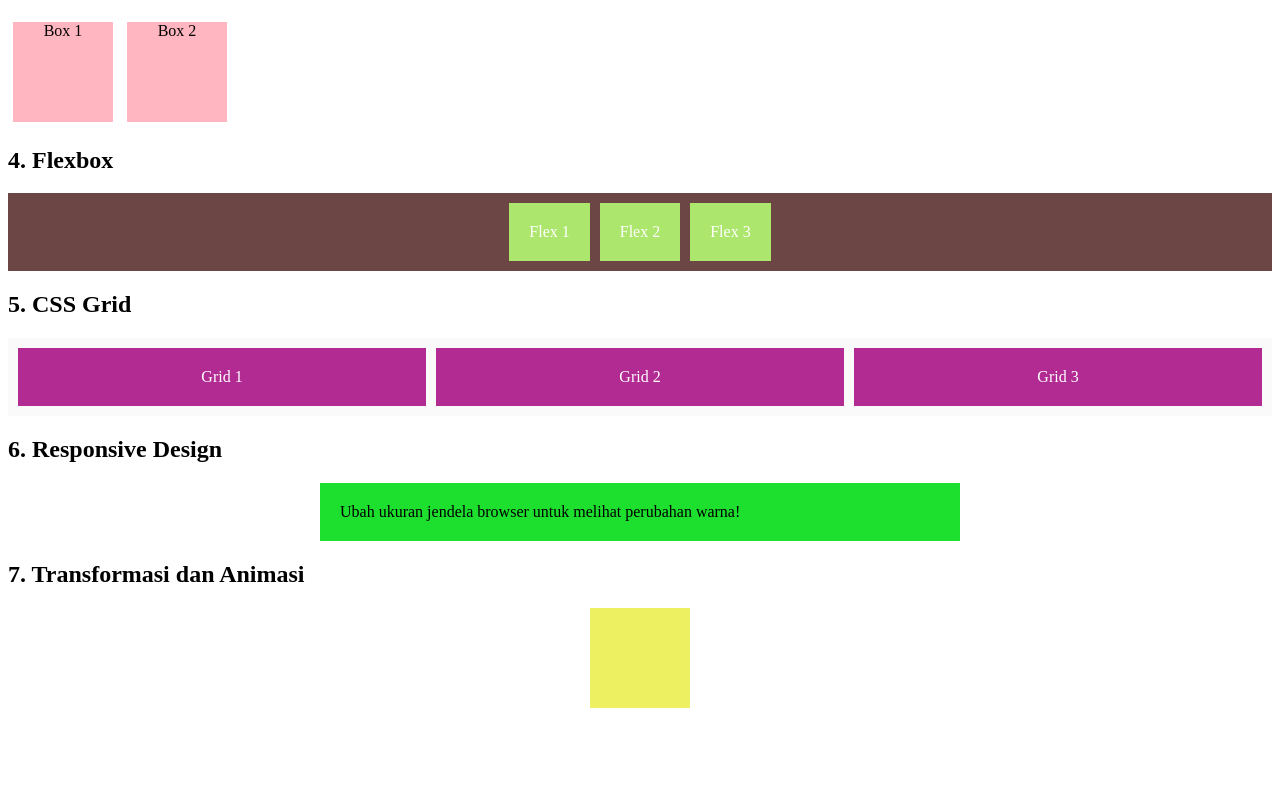
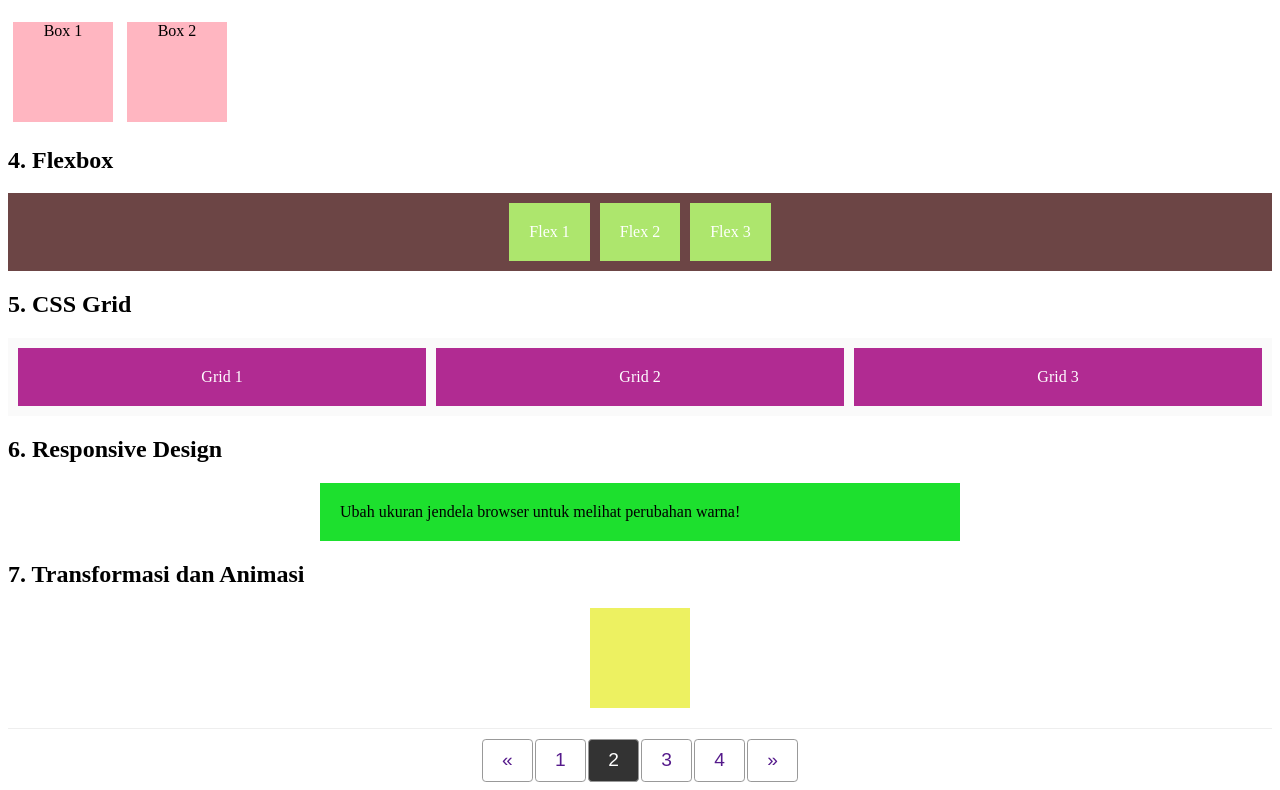
Before and after one commit to dapimorales/1124160205-p10, a plain HTML site: page index.html in a window 1280 px wide. Shown: the part 472-1262 px from the top of the page. Before the commit the page ends 1200 px from the top, so only its background shows below. Drawn offline with Linux system fonts and the light colour scheme; a web font is replaced by a local one.

Commit message:
pagenation

```diff
--- a/index.html
+++ b/index.html
@@ -107,6 +107,53 @@
       transform: rotate(15deg) scale(1.2); /* Efek rotasi dan perbesaran saat hover */
     }
 
+    	  /* ### Pagination ### */
+	   .visuallyhidden {
+			  border: 0;
+			  clip: rect(0 0 0 0);
+			  height: auto;
+			  margin: 0;
+			  overflow: hidden;
+			  padding: 0;
+			  position: absolute;
+			  width: 1px;
+			  white-space: nowrap;
+			}
+
+			nav {
+			  border-top: 1px solid #eee;
+			  margin-top: 1em;
+			  padding-top: 0.5em;
+			  font: 1.2em sans-serif;
+
+			  display: flex;
+			  justify-content: center;
+			}
+
+			.pagination {
+			  list-style: none;
+			  margin: 0;
+			  padding: 0;
+			  display: flex;
+			}
+
+			.pagination li {
+			  margin: 0 1px;
+			}
+
+			.pagination a {
+			  display: block;
+			  padding: 0.5em 1em;
+			  border: 1px solid #999;
+			  border-radius: 0.2em;
+			  text-decoration: none;
+			}
+
+			.pagination a[aria-current="page"] {
+			  background-color: #333;
+			  color: #fff;
+			}
+
     </style>
 </head>
 <body>
@@ -153,5 +200,38 @@
   <h2>7. Transformasi dan Animasi</h2>
   <div class="animated-box"></div>
 
+  <!-- Pagination -->
+
+  <nav aria-label="pagination">
+  <ul class="pagination">
+    <li>
+      <a href="">
+        <span aria-hidden="true">&laquo;</span>
+        <span class="visuallyhidden">previous set of pages</span>
+      </a>
+    </li>
+    <li>
+      <a href=""><span class="visuallyhidden">page </span>1</a>
+    </li>
+    <li>
+      <a href="" aria-current="page">
+        <span class="visuallyhidden">page </span>2
+      </a>
+    </li>
+    <li>
+      <a href=""> <span class="visuallyhidden">page </span>3 </a>
+    </li>
+    <li>
+      <a href=""> <span class="visuallyhidden">page </span>4 </a>
+    </li>
+    <li>
+      <a href="">
+        <span class="visuallyhidden">next set of pages</span
+        ><span aria-hidden="true">&raquo;</span>
+      </a>
+    </li>
+  </ul>
+</nav>
+
 </body>
 </html>
```
